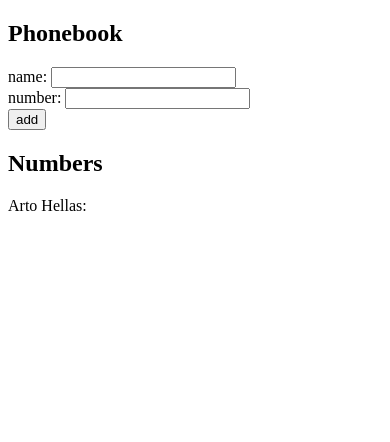
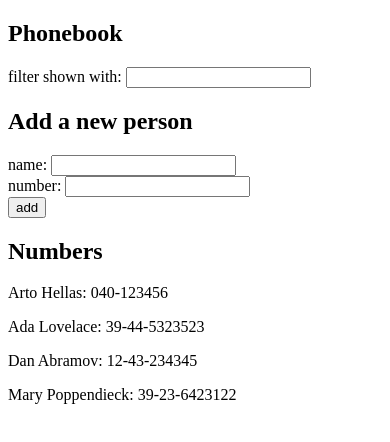
Before and after one commit to Matt-Anis/FullStackOpen-part-2, a React (Vite) app in the folder The Phonebook/: page / in a window 390 px wide. Shown: the top 442 px of the page. Built offline with nearby package versions, Linux system fonts and the light colour scheme.

Commit message:
2.9*: The Phonebook Step 4

```diff
--- a/The Phonebook/src/App.jsx
+++ b/The Phonebook/src/App.jsx
@@ -2,10 +2,14 @@
 
 const App = () => {
   const [persons, setPersons] = useState([
-    { name: 'Arto Hellas' }
+    { name: 'Arto Hellas', number: '040-123456', id: 1 },
+    { name: 'Ada Lovelace', number: '39-44-5323523', id: 2 },
+    { name: 'Dan Abramov', number: '12-43-234345', id: 3 },
+    { name: 'Mary Poppendieck', number: '39-23-6423122', id: 4 }
   ])
   const [newName, setNewName] = useState('')
   const [newNumber, setNewNumber] = useState('')
+  const [filter, setFilter] = useState('')
 
   const addNewPerson = (event) => {
     event.preventDefault()
@@ -31,10 +35,25 @@
     setNewNumber(event.target.value)
   }
 
+  const handleFilterChange = (event) => {
+    setFilter(event.target.value)
+  }
+
+  const filteredPersons = (filter) => {
+    if (filter === '') {
+      return persons
+    }
+    return persons.filter(person => person.name.toLowerCase().includes(filter.toLowerCase()))
+  }
+
   return (
     <div>
       <h2>Phonebook</h2>
+      <div>
+        filter shown with: <input value={filter} onChange={handleFilterChange} />
+      </div>
       <form onSubmit={addNewPerson}>
+        <h2>Add a new person</h2>
         <div>
           name: <input value={newName} onChange={handleNameChange} />
         </div>
@@ -46,7 +65,7 @@
         </div>
       </form>
       <h2>Numbers</h2>
-      {persons.map(person => <p key={person.name}>{person.name}: {person.number}</p>)}
+      {filteredPersons(filter).map(person => <p key={person.name}>{person.name}: {person.number}</p>)}
     </div>
   )
 }
```
